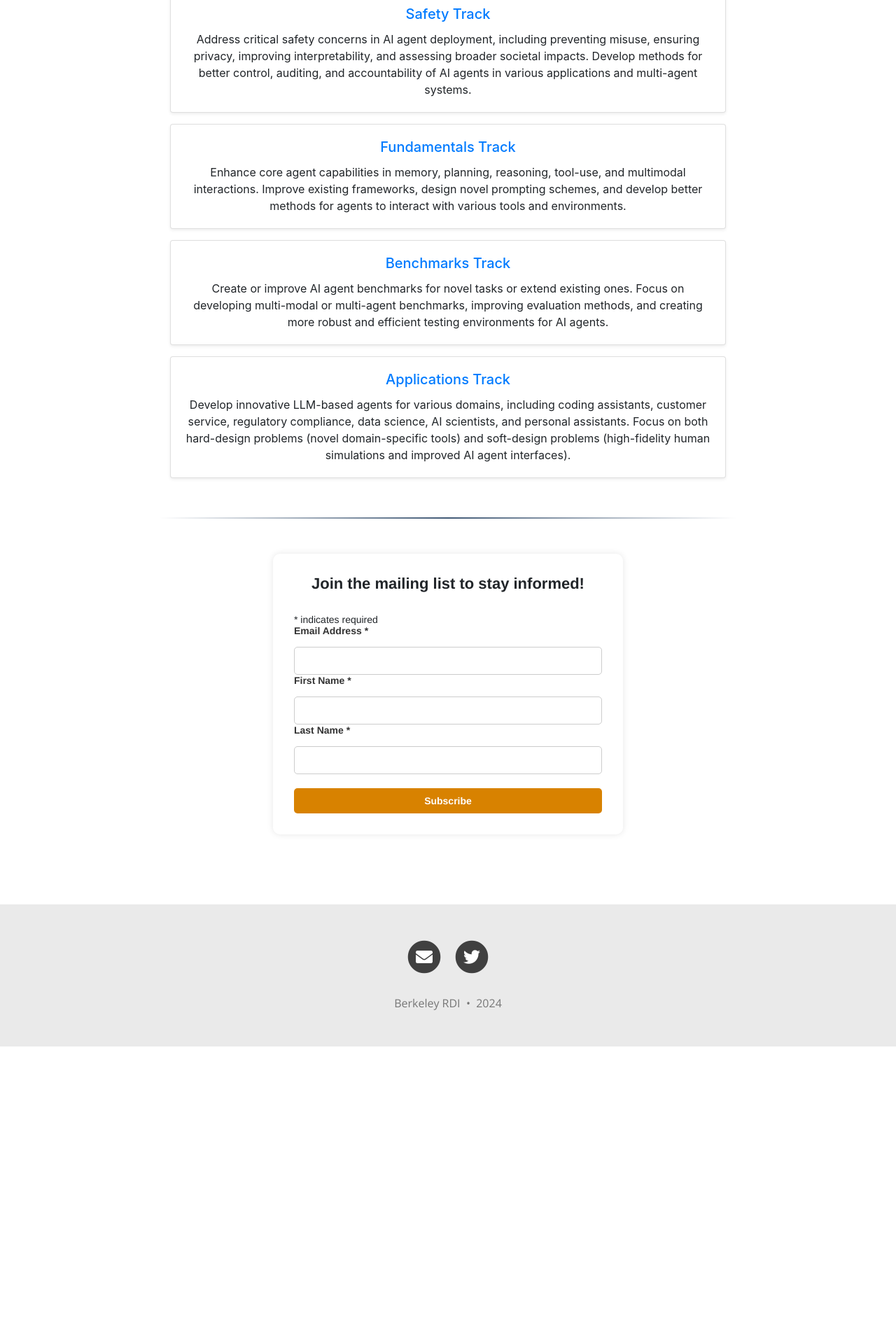
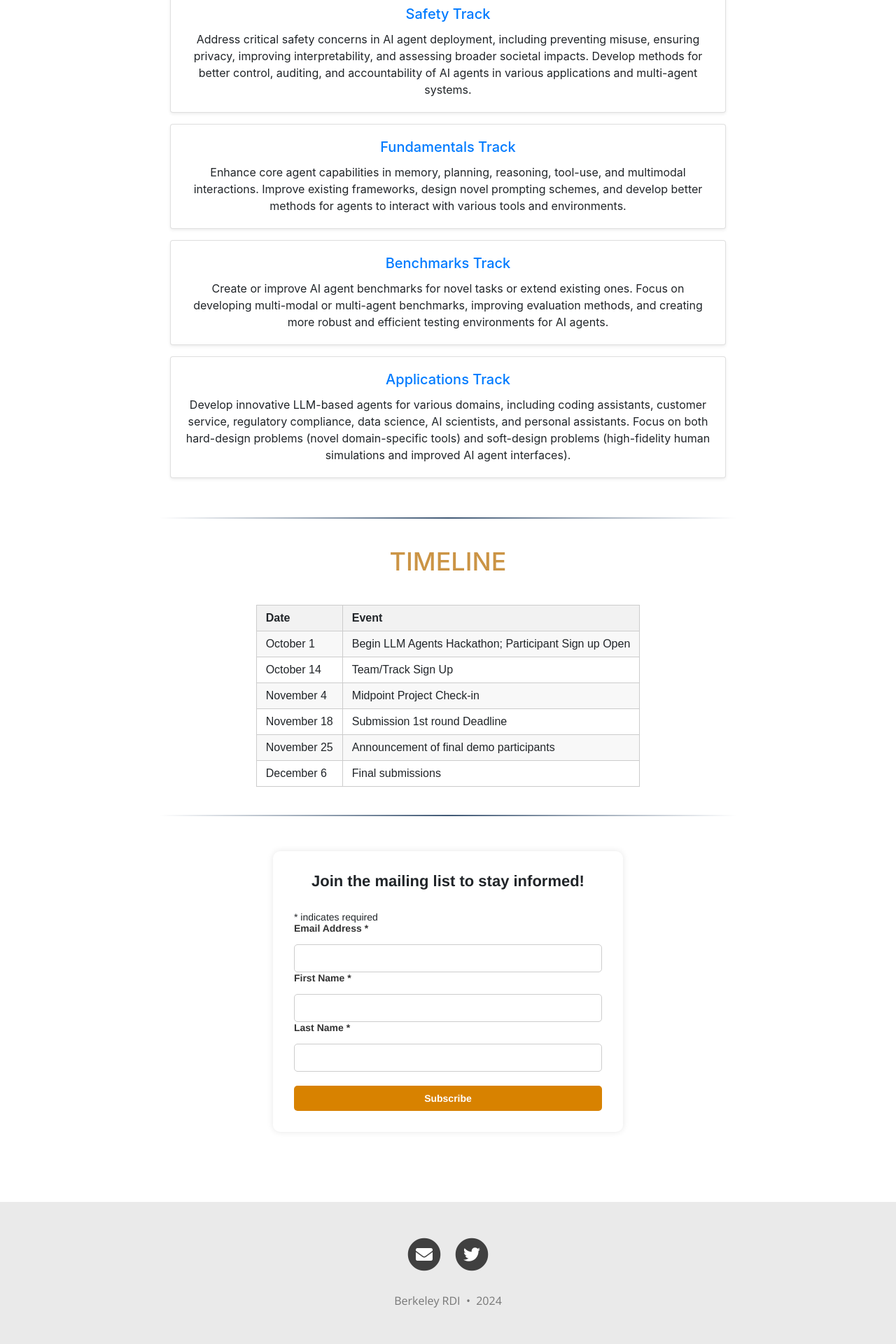
Before and after one commit to rdi-berkeley/llm-agents-hackathon, a Jekyll site: the page built from index.md, in a window 1280 px wide. Shown: the part 1368-3288 px from the top of the page at 70% size. Built offline with Jekyll 4.4.1, drawn with Linux system fonts in a browser that asks for light colours; nearby versions of some CDN libraries; comment, search, counter and statistics services are not loaded; before the commit the page ends 2863 px from its top, so only the background shows below that.

Commit message:
added timeline section

```diff
--- a/_layouts/home.html
+++ b/_layouts/home.html
@@ -156,9 +156,60 @@ For Hackathon discussion, please join the Hackathon channel at <a href="https://
   </div>
 </div>
 
+<hr style="border: 0; height: 2px; background-image: linear-gradient(to right, rgba(0, 33, 71, 0), rgba(0, 33, 71, 0.75), rgba(0, 33, 71, 0)); margin-top: 40px; margin-bottom: 40px;">
 
-<!-- <h1 style="text-align: center; font-size: 24px; font-weight: bold; color: #7B0027; margin-top: 50px; margin-bottom: 50px;">MORE TO BE ANNOUNCED SOON!</h1>
- -->
+<h1 style="text-align: center; font-size: 36px; margin-top: 40px; margin-bottom: 40px; color: #CB9445;">TIMELINE</h1>
+
+<style>
+  table {
+    margin: 0 auto; /* center the table */
+    border-collapse: collapse;
+    font-family: Arial, sans-serif;
+    font-size: 16px;
+  }
+  th, td {
+    padding: 10px;
+    text-align: left;
+    border-bottom: 1px solid #ddd;
+  }
+  th {
+    background-color: #f2f2f2;
+  }
+</style>
+
+<table>
+  <tr>
+    <th>Date</th>
+    <th>Event</th>
+  </tr>
+  <tr>
+    <td>October 1</td>
+    <td>Begin LLM Agents Hackathon; Participant Sign up Open</td>
+  </tr>
+  <tr>
+    <td>October 14</td>
+    <td>Team/Track Sign Up</td>
+  </tr>
+  <tr>
+    <td>November 4</td>
+    <td>Midpoint Project Check-in</td>
+  </tr>
+  <tr>
+    <td>November 18</td>
+    <td>Submission 1st round Deadline</td>
+  </tr>
+  <tr>
+    <td>November 25</td>
+    <td>Announcement of final demo participants</td>
+  </tr>
+  <tr>
+    <td>December 6</td>
+    <td>Final submissions</td>
+  </tr>
+</table>
+
+
+
 <hr style="border: 0; height: 2px; background-image: linear-gradient(to right, rgba(0, 33, 71, 0), rgba(0, 33, 71, 0.75), rgba(0, 33, 71, 0)); margin-top: 40px; margin-bottom: 40px;">
 
 
```
